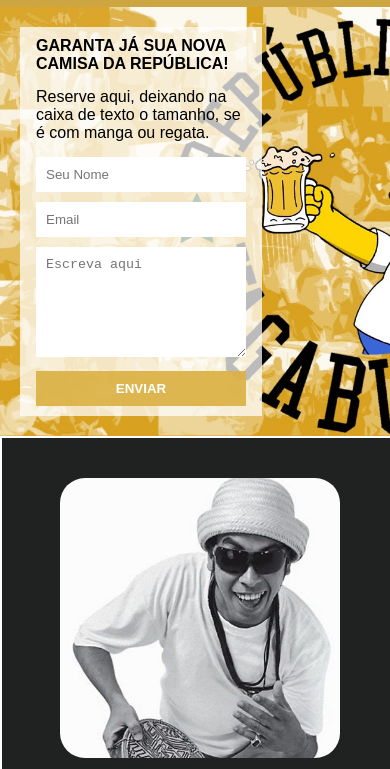
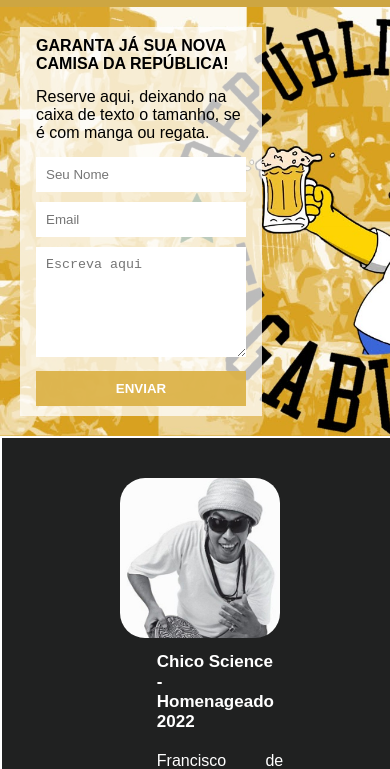
Before and after one commit to Anderson583/republica, a plain HTML site: page RDV/index.html in a window 390 px wide. Shown: the part 44-813 px from the top of the page. Drawn offline with Linux system fonts and the light colour scheme.

Commit message:
foto 141

```diff
--- a/RDV/css/style.css
+++ b/RDV/css/style.css
@@ -112,10 +112,7 @@ footer{
     .description p{
         text-align: justify;
     }
-    .picture{
-        width: 280px;
-        border-radius: 25px;
-    }
+
     h2{
         padding-top: 10px;
     }
```
